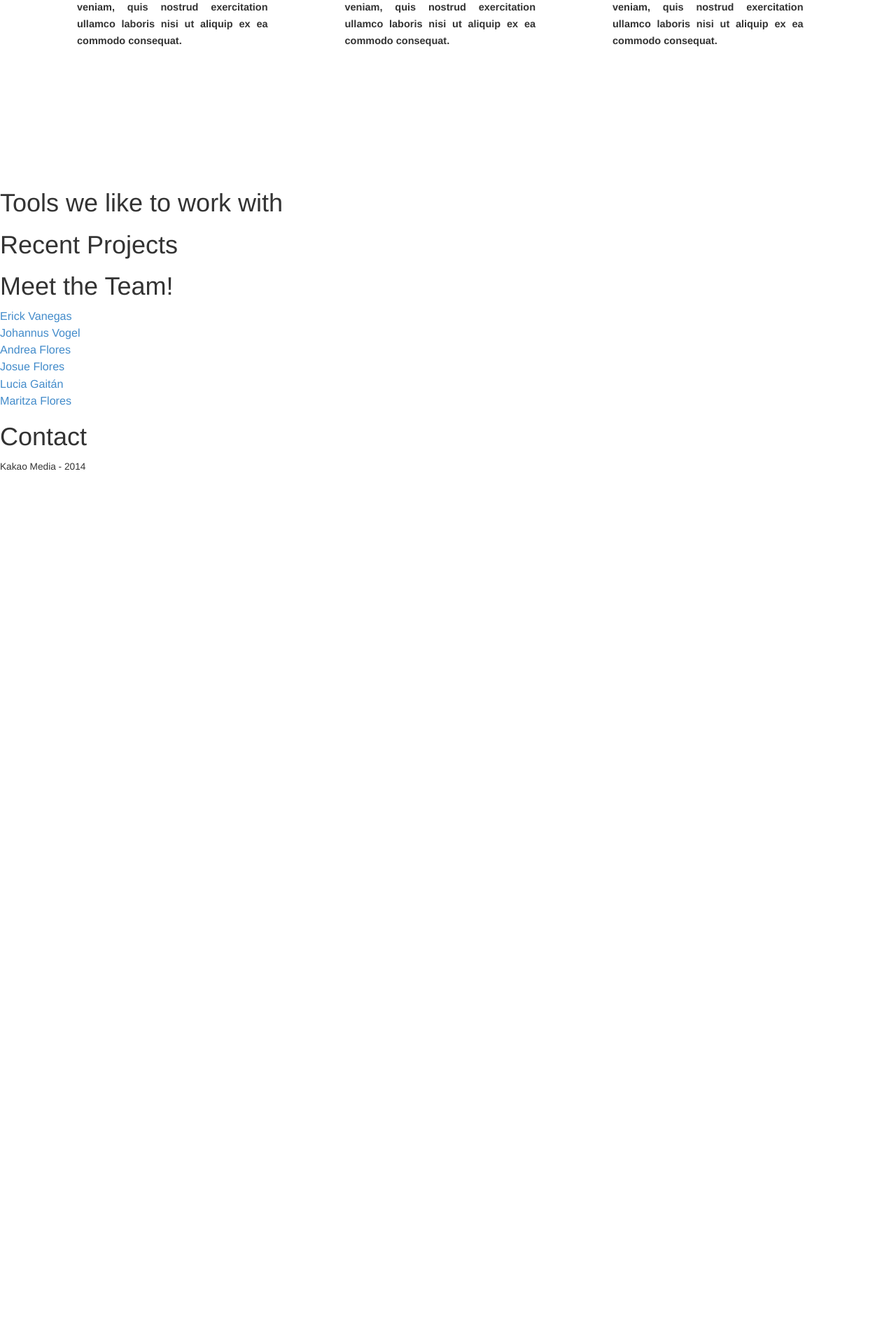
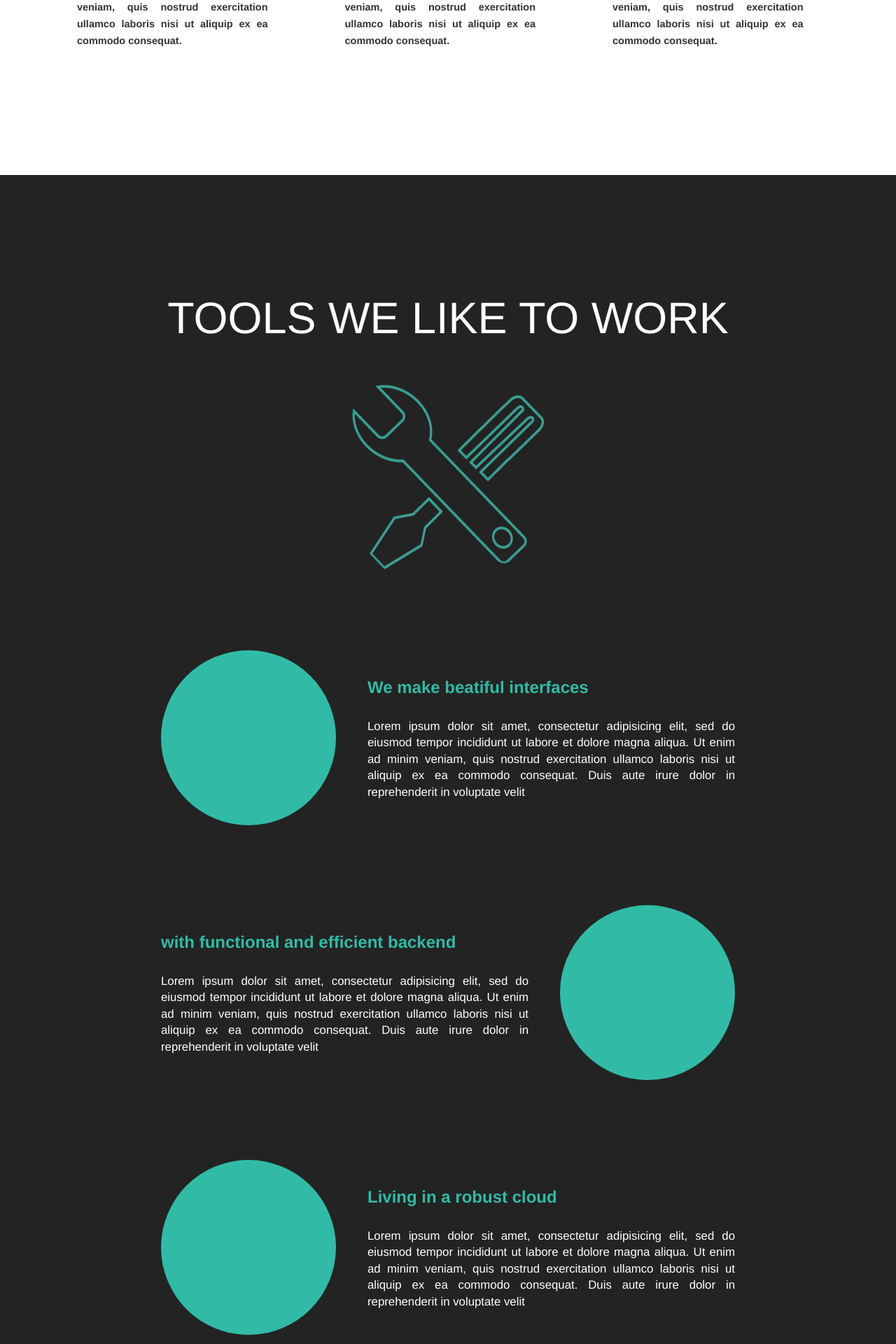
Before and after one commit to KakaoMedia/kakaomedia.github.io, a Jekyll site: the page built from index.html, in a window 1280 px wide. Shown: the part 2924-4844 px from the top of the page at 70% size. Built offline with Jekyll 4.4.1, drawn with Linux system fonts in a browser that asks for light colours; Markdown is read by kramdown in place of the engine named in the settings; before the commit the page ends 3604 px from its top, so only the background shows below that.

Commit message:
Creación de la Sección "Tools"

```diff
--- a/_includes/tools.html
+++ b/_includes/tools.html
@@ -1 +1,44 @@
-<h1>Tools we like to work with</h1>
+<div class="container">
+	<div class="lead">
+		<h2 class="sub_title">TOOLS WE LIKE TO WORK</h2>
+	</div>
+	<div class="lead resume_tools">
+		<img src="img/tools.png" class="first_img" />
+
+		<div class="media">
+			<div class="pull-left img-circle media-object"></div>
+		  	<div class="media-body">
+		    	<h3 class="media-heading">We make beatiful interfaces</h3>
+		    	<p>
+		    		Lorem ipsum dolor sit amet, consectetur adipisicing elit, sed do eiusmod tempor incididunt ut labore et dolore magna aliqua.
+		    		Ut enim ad minim veniam, quis nostrud exercitation ullamco laboris nisi ut aliquip ex ea commodo consequat. Duis aute irure
+		    		dolor in reprehenderit in voluptate velit
+		    	</p>
+		  	</div>
+		</div>
+
+		<div class="media">
+	  		<div class="pull-right img-circle media-object"></div>
+		  	<div class="media-body">
+		    	<h3 class="media-heading">with functional and efficient backend</h3>
+		    	<p>
+		    		Lorem ipsum dolor sit amet, consectetur adipisicing elit, sed do eiusmod tempor incididunt ut labore et dolore magna aliqua.
+		    		Ut enim ad minim veniam, quis nostrud exercitation ullamco laboris nisi ut aliquip ex ea commodo consequat. Duis aute irure
+		    		dolor in reprehenderit in voluptate velit
+		    	</p>
+		  	</div>
+		</div>
+
+		<div class="media">
+			<div class="pull-left img-circle media-object"></div>
+		  	<div class="media-body">
+		    	<h3 class="media-heading">Living in a robust cloud</h3>
+		    	<p>
+		    		Lorem ipsum dolor sit amet, consectetur adipisicing elit, sed do eiusmod tempor incididunt ut labore et dolore magna aliqua.
+		    		Ut enim ad minim veniam, quis nostrud exercitation ullamco laboris nisi ut aliquip ex ea commodo consequat. Duis aute irure
+		    		dolor in reprehenderit in voluptate velit
+		    	</p>
+		  	</div>
+		</div>
+	</div>
+</div>
--- a/css/style.css
+++ b/css/style.css
@@ -206,7 +206,7 @@ header a, header a:visited {  color: #FFF;  }
 	margin: 0 45px 20px;
 }
 
-#how_we_work h3 {  color: #1A1A1A; }
+#how_we_work h3 { color: #1A1A1A; }
 
 #how_we_work p {
 	font-size: 0.9em;
@@ -227,3 +227,79 @@ header a, header a:visited {  color: #FFF;  }
 		margin-right: 0;
 	}
 }
+
+@media screen and (max-width: 767px) {
+	#how_we_work p { font-size: 1em; }
+}
+
+
+
+
+
+/*------------------------------------*\
+	$TOOLS
+\*------------------------------------*/
+#tools {
+	background-color: #232323;
+	color: #FFF;
+	padding: 150px 15px 0;
+}
+
+#tools .resume_tools {
+	padding-left: 160px;
+	padding-right: 160px;
+}
+
+#tools .resume_tools .media-body {
+	margin-bottom: 40px;
+	margin-top: 40px;
+}
+
+#tools .resume_tools .media-object {
+	background-color: #31BBA6;
+	height: 250px;
+	width: 250px;
+}
+
+#tools .resume_tools .media:nth-child(even) .media-object { margin-right: 45px; }
+
+#tools .resume_tools .media:nth-child(odd) .media-object { margin-left: 45px; }
+
+#tools .resume_tools .first_img, #tools .resume_tools .media { margin-bottom: 100px; }
+
+#tools .resume_tools h3 {
+	color: #31BBA6;
+	font-weight: bold;
+	margin-bottom: 30px;
+	text-align: left;
+}
+
+#tools .resume_tools p {
+	font-size: 0.8em;
+	text-align: justify;
+}
+
+@media screen and (min-width: 992px) and (max-width: 1199px) {
+	#tools .resume_tools {
+		padding-left: 100px;
+		padding-right: 100px;
+	}
+}
+
+@media screen and (max-width: 991px) {
+	#tools .resume_tools {
+		padding-left: 70px;
+		padding-right: 70px;
+	}
+
+	#tools .resume_tools  .media-object {
+		float: none !important;
+		margin: 0 auto 35px !important;
+	}
+
+	#tools .resume_tools h3 { text-align: center; }
+}
+
+@media screen and (max-width: 767px) {
+	#tools .resume_tools p { font-size: 1em; }
+}
--- a/index.html
+++ b/index.html
@@ -37,7 +37,7 @@ title: Kakao Media Web Site
 	{% include how_we_work.html %}
 </div>
 
-<div id="tools">
+<div id="tools" class="main">
 	{% include tools.html %}
 </div>
 
```
Also changed, not shown: img/tools.png (added).
